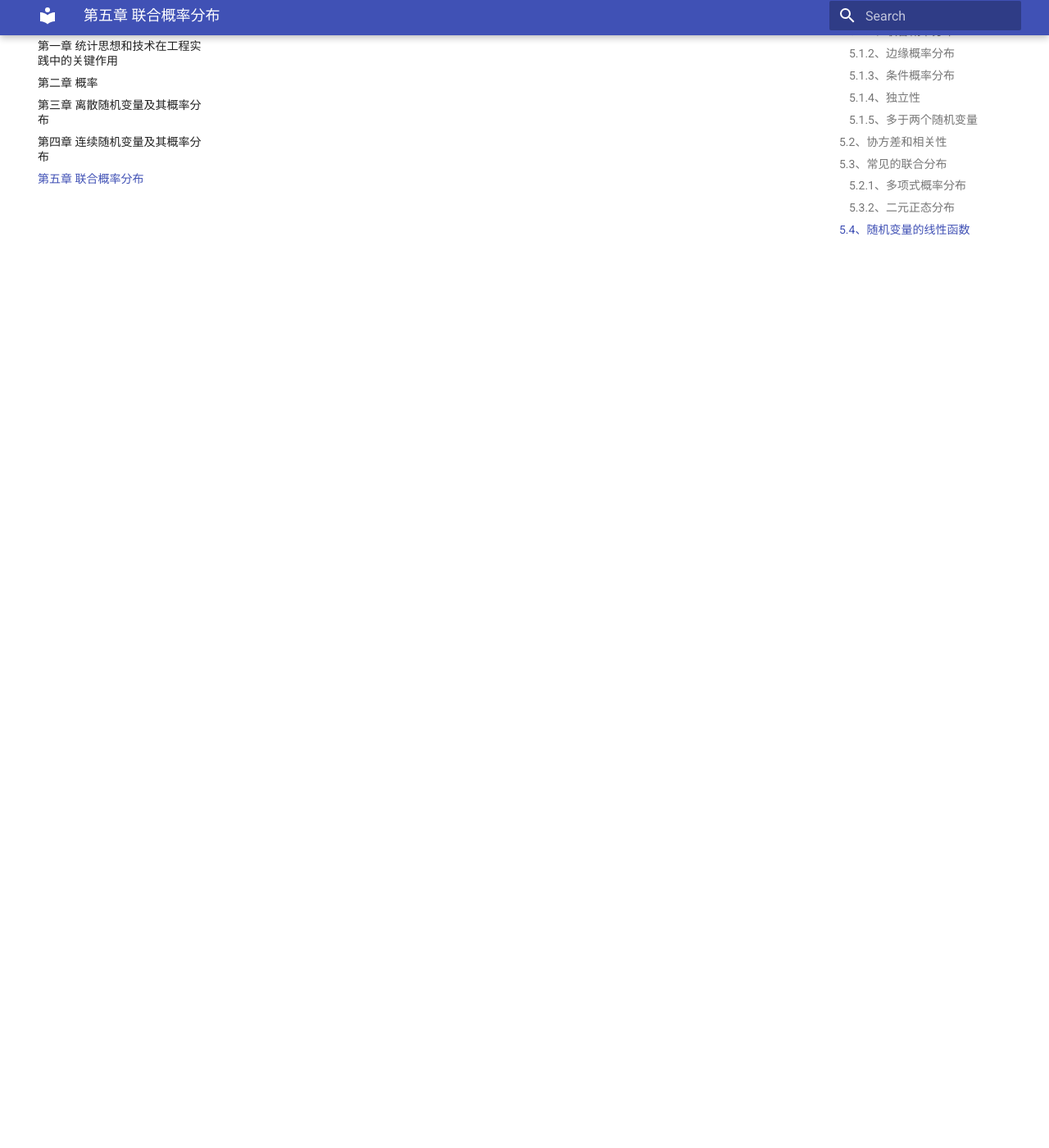
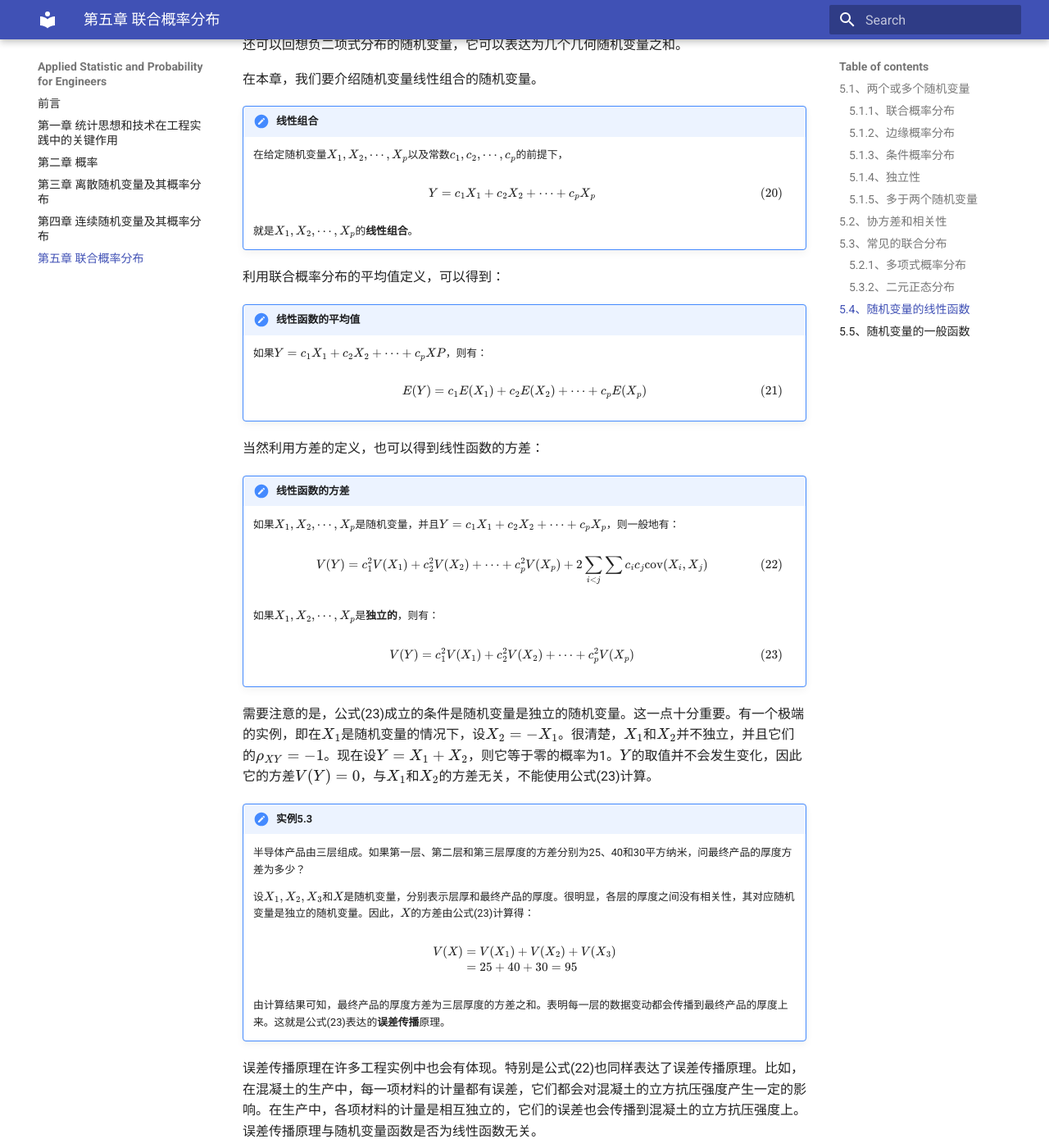
Before and after one commit to chenmich/applied_statistic_and_probability_for_engineers, an MkDocs documentation site: the page built from docs/fifth.md, in a window 1280 px wide and 1400 px high, scrolled down 12795 px. Shown: the whole window at 82% size. Built offline with MkDocs 1.6.1 and Material for MkDocs 9.7.7, drawn with Linux system fonts in a browser that asks for light colours; some of the changed text lies outside the part shown.

Commit message:
complete 5.4

```diff
--- a/docs/fifth.md
+++ b/docs/fifth.md
@@ -418,3 +418,110 @@ $$
     如果$X$和$Y$是二元正态分布，且$\rho=0$，则$X$和$Y$是独立的随机变量。
 
 ## 5.4、随机变量的线性函数
+
+有时随机变量会定义为一个或多个随机变量的函数。比如，在测试立方抗压强度的试件边长时，得到两个随机变量$X_1$和$X_2$，则试件的周长为$Y=2X_1+2X_2$，它也是一个随机变量。同样我们还可以回想负二项式分布的随机变量，它可以表达为几个几何随机变量之和。
+
+在本章，我们要介绍随机变量线性组合的随机变量。
+
+!!!note "线性组合"
+    在给定随机变量$X_1,X_2,\cdots,X_p$以及常数$c_1,c_2,\cdots,c_p$的前提下，
+
+    $$
+    \begin{equation}
+    Y=c_1X_1+c_2X_2+\cdots+c_pX_p\qquad
+    \end{equation}
+    $$
+
+    就是$X_1,X_2,\cdots,X_p$的**线性组合**。
+
+利用联合概率分布的平均值定义，可以得到：
+
+!!!note "线性函数的平均值"
+    如果$Y=c_1X_1+c_2X_2+\cdots+c_pXP$，则有：
+
+    $$
+    \begin{equation}
+    E(Y)=c_1E(X_1)+c_2E(X_2)+\cdots+c_pE(X_p)
+    \end{equation}
+    $$
+
+当然利用方差的定义，也可以得到线性函数的方差：
+
+!!!note "线性函数的方差"
+    如果$X_1,X_2,\cdots,X_p$是随机变量，并且$Y=c_1X_1+c_2X_2+\cdots+c_pX_p$，则一般地有：
+
+    $$
+    \begin{equation}
+    V(Y)=c_1^2V(X_1)+c_2^2V(X_2)+\cdots+c_p^2V(X_p)+2\sum\limits_{i<j}\sum c_ic_j\text{cov}(X_i,X_j)\qquad
+    \end{equation}
+    $$
+
+    如果$X_1,X_2,\cdots,X_p$是**独立的**，则有：
+
+    $$
+    \begin{equation}
+    V(Y)=c_1^2V(X_1)+c_2^2V(X_2)+\cdots+c_p^2V(X_p)\qquad
+    \end{equation}
+    $$
+
+需要注意的是，公式(23)成立的条件是随机变量是独立的随机变量。这一点十分重要。有一个极端的实例，即在$X_1$是随机变量的情况下，设$X_2=-X_1$。很清楚，$X_1$和$X_2$并不独立，并且它们的$\rho_{XY}=-1$。现在设$Y=X_1+X_2$，则它等于零的概率为1。$Y$的取值并不会发生变化，因此它的方差$V(Y)=0$，与$X_1$和$X_2$的方差无关，不能使用公式(23)计算。
+
+!!!note "实例5.3"
+    半导体产品由三层组成。如果第一层、第二层和第三层厚度的方差分别为25、40和30平方纳米，问最终产品的厚度方差为多少？
+
+    设$X_1,X_2,X_3$和$X$是随机变量，分别表示层厚和最终产品的厚度。很明显，各层的厚度之间没有相关性，其对应随机变量是独立的随机变量。因此，$X$的方差由公式(23)计算得：
+
+    $$
+    \begin{align}
+    V(X)&=V(X_1)+V(X_2)+V(X_3)\nonumber\\
+    &=25+40+30=95\nonumber
+    \end{align}
+    $$
+
+    由计算结果可知，最终产品的厚度方差为三层厚度的方差之和。表明每一层的数据变动都会传播到最终产品的厚度上来。这就是公式(23)表达的**误差传播**原理。
+
+误差传播原理在许多工程实例中也会有体现。特别是公式(22)也同样表达了误差传播原理。比如，在混凝土的生产中，每一项材料的计量都有误差，它们都会对混凝土的立方抗压强度产生一定的影响。在生产中，各项材料的计量是相互独立的，它们的误差也会传播到混凝土的立方抗压强度上。误差传播原理与随机变量函数是否为线性函数无关。
+
+我们常常使用多个独立的随机变量的平均值，它也是一种特殊的线性组合，它的许多性质在工程中都有广泛的应用，所以在此向读者作一简单介绍。
+
+!!!note "平均值的平均值和方差"
+    设有$X_1,X_2,\cdots,X_p$随机变量，并且对于$i=1,2,\cdots,p$都有$E(X_i)=\mu$，则对于线性组合$\overline{X}=X_1+X_2+\cdots+X_p$有：
+
+    $$
+    \begin{equation}
+    E(\overline{X})=\mu\qquad
+    \end{equation}
+    $$
+
+    如果$X_1,X_2,\cdots,X_p$是独立的，且对于$i=1,2,\cdots,p$都有$V(X_i)=\sigma$，则有：
+
+    $$
+    \begin{equation}
+    V(\overline{X})=\frac{\sigma^2}{p}\qquad
+    \end{equation}
+    $$
+
+正态随机变量的再生性质表明独立正态分布随机变量的线性组合仍然是正态变量。
+
+!!!note "正态分布随机变量的再生性质"
+    如果$X_1,X_2,\cdots,X_p$是独立的正态分布随机变量，对于$i=1,2,\cdots,p$有$E(X_i)=\mu_i$和$V(X_i)=\sigma_i^2$，则：
+
+    $$
+    Y=c_1X_1+c_2X_2+\cdots+c_pX_p$
+    $$
+
+    是正态随机变量，且有：
+
+    $$
+    E(Y)=c_1\mu_1+c_2\mu_2+\cdots+c_p\mu_p
+    $$
+
+    以及：
+
+    $$
+    \begin{equation}
+    V(Y)=c_1^2\sigma_1^2+c_2^2\sigma_2^2+\cdots+c_p^2\sigma_p^2\qquad
+    \end{equation}
+    $$
+
+## 5.5、随机变量的一般函数
```
